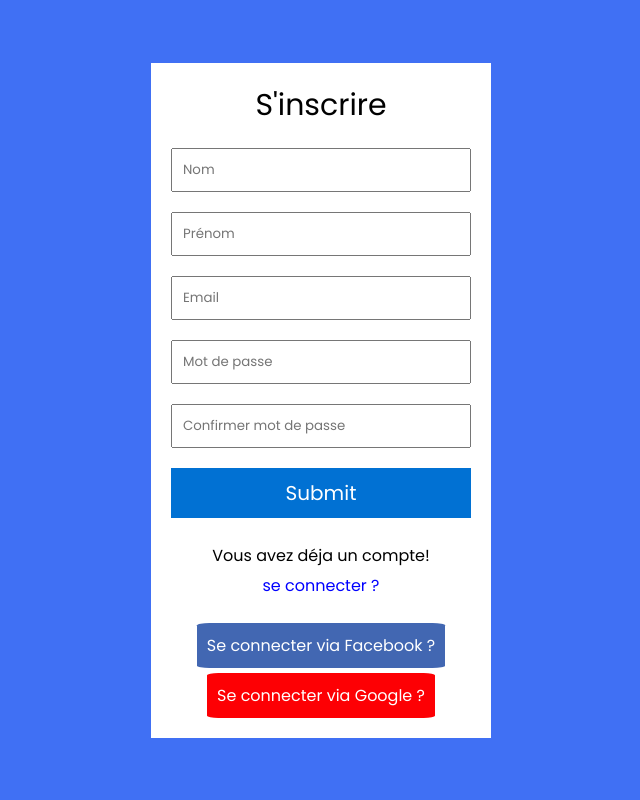
After one commit to SprigganTwelve/LeBonCote-publication-d-annonce-, a PHP site: page /PROJET/inscription.php in a window 1280 px wide. The commit adds this page. Shown: the whole page, without its empty margins (319-959 px from the left). Run offline with PHP 8.4, Linux system fonts and the light colour scheme.

Commit message:
page d'inscription

```diff
--- /dev/null
+++ b/config/connectDb.php
@@ -0,0 +1,8 @@
+<?php
+$host = "localhost";
+$user = "root";
+$password = "";
+$dbname = "bdd_annonces";
+
+$connexion = mysqli_connect($host, $user, $password, $dbname) or die('Echec de connection');
+?>
--- a/pageInscription/login.css
+++ b/inscription/inscription.css
@@ -1,29 +1,32 @@
+@import url("https://fonts.googleapis.com/css2?family=Poppins:ital,wght@0,300;0,400;1,200&display=swap");
+
 * {
   margin: 0;
   padding: 0;
   box-sizing: border-box;
   font-family: "Poppins", sans-serif;
+  text-decoration: none;
 }
 
 .container {
   display: flex;
   justify-content: center;
+  align-items: center;
   height: 100vh;
-  border: 2px solid blue;
   background: rgb(64, 112, 244);
+  gap: 50px;
 }
 
 .container form {
   margin-top: 20px;
+  margin-bottom: 20px;
   display: flex;
   flex-direction: column;
   gap: 20px;
   border: none;
   padding: 20px;
-  font-size: 25px;
   align-items: center;
   background: white;
-  height: 700px;
 }
 
 .container form > .title {
@@ -33,7 +36,6 @@
 .container form input {
   padding: 10px;
   width: 300px;
-  font-size: 25px;
 }
 
 .container form #send {
@@ -42,20 +44,28 @@
   border: none;
   outline: 0;
   padding: 10px;
+  font-size: 20px;
 }
 
 .container form #link {
   display: flex;
   flex-direction: column;
   gap: 5px;
+  justify-content: center;
+  align-items: center;
 }
 
 .container .account {
-  font-size: 20px;
   margin: 5px;
   display: flex;
   flex-direction: column;
+  justify-content: center;
+  align-items: center;
   gap: 5px;
+}
+
+a:hover {
+  text-decoration: underline;
 }
 
 .container form #link * {
@@ -76,3 +86,9 @@
   outline: none;
   border: none;
 }
+
+.container .errors {
+  background-color: red;
+  color: white;
+  padding: 20px;
+}
--- /dev/null
+++ b/inscription/inscription.php
@@ -0,0 +1,97 @@
+<?php
+
+include("../config/connectDb.php");
+define("NUMBERS_PATTERN", "#[0-9]#");
+define("SPECIAL_CHARS_PATTERN", "#[\$\.=\+_\[)(\}\{\@\^\/!ù\%\*~\:\;,\#\?£]#");
+
+
+if (isset($_POST['submit'])) {
+
+  $nom = trim($_POST['nom']);
+  $prenom = trim($_POST['prenom']);
+  $email = trim($_POST['email']);
+  $password = md5($_POST['password']);
+
+  $errorMessage = checkErrors($nom, $prenom, $email, $password, $connexion);
+
+  if (thereAreErrors($errorMessage)) {
+    mysqli_query($connexion, "INSERT INTO `utilisateurs`(nom,prenom,email,password) VALUES ('$nom','$prenom','$email','$password')") or die("Requête SQL échouée");
+    header("Location:../connexion/connexion.php");
+  }
+}
+
+function checkErrors($nom, $prenom, $email, $password, $connexion)
+{
+  $result = '';
+  if (!empty($nom) && preg_match(NUMBERS_PATTERN, $_POST['nom']) === 1) {
+    $result .= "<li>Pas de chiffres dans le nom</li>";
+  }
+  if (!empty($prenom) && preg_match(NUMBERS_PATTERN, $_POST["prenom"]) === 1) {
+    $result .= "<li>Pas de chiffres dans le prénom</li>";
+  }
+  if (!empty($nom) && preg_match(SPECIAL_CHARS_PATTERN, $_POST['nom']) === 1) {
+    $result .= "<li>Pas de caractères spéciaux dans le nom</li>";
+  }
+  if (!empty($nom) && preg_match(SPECIAL_CHARS_PATTERN, $_POST["prenom"]) === 1) {
+    $result .= "<li>Pas de caractères spéciaux dans le prénom</li>";
+  }
+  if (!empty($prenom) && $_POST['password'] !== $_POST['passwordconfirm']) {
+    $result .= "<li>Les mots de passe ne correspondent pas</li>";
+  }
+  $select = mysqli_query($connexion, "SELECT * FROM `utilisateurs` WHERE email='$email' AND password='$password'") or die("Requête SQL échouée");
+  if (mysqli_num_rows($select) > 0) {
+    $result .= '<li>Le compte utilisateur existe déjà</li>';
+  }
+  return $result;
+}
+
+function thereAreErrors($errorMessage)
+{
+  return $errorMessage === '';
+}
+
+?>
+
+
+
+<!DOCTYPE html>
+<html lang="en">
+
+<head>
+  <meta charset="UTF-8" />
+  <meta http-equiv="X-UA-Compatible" content="IE=edge" />
+  <meta name="viewport" content="width=device-width, initial-scale=1.0" />
+  <title>Login</title>
+  <link rel="stylesheet" href="inscription.css" />
+</head>
+
+<body>
+  <div class="container">
+    <form action="" method="POST">
+      <span class="title">S'inscrire</span>
+
+      <input type="text" name="nom" placeholder="Nom" value="<?php echo @$nom ?>" />
+      <input type="text" name="prenom" placeholder="Prénom" value="<?php echo @$prenom ?>" />
+      <input type="email" name="email" placeholder="Email" required value="<?php echo @$email ?>" />
+      <input type="password" name="password" placeholder="Mot de passe" required />
+      <input type="password" name="passwordconfirm" placeholder="Confirmer mot de passe" required />
+      <input type="submit" id="send" name="submit" />
+      <span class="account">Vous avez déja un compte! <br />
+        <a style="color: blue" href="http://localhost/PROJET/projectDB/connexion/connexion.php">se connecter ?</a>
+      </span>
+
+      <div id="link">
+        <a href="">Se connecter via Facebook ?</a>
+        <a href="">Se connecter via Google ?</a>
+      </div>
+    </form>
+
+    <?php
+    if (!empty($errorMessage)) {
+      echo '<div class="errors">' . $errorMessage . '</div>';
+    } ?>
+
+  </div>
+</body>
+
+</html>
```
Also changed, not shown: connexion/connexion.php (added, +55 -0 lines), include/connectDb.php (deleted, +0 -8 lines), pageDeConnexion/index.php (deleted, +0 -51 lines), pageInscription/login.html (deleted, +0 -32 lines), connexion/connexion.css (renamed from pageDeConnexion/style.css), pageInscription/index.php (deleted), 1 other file.
